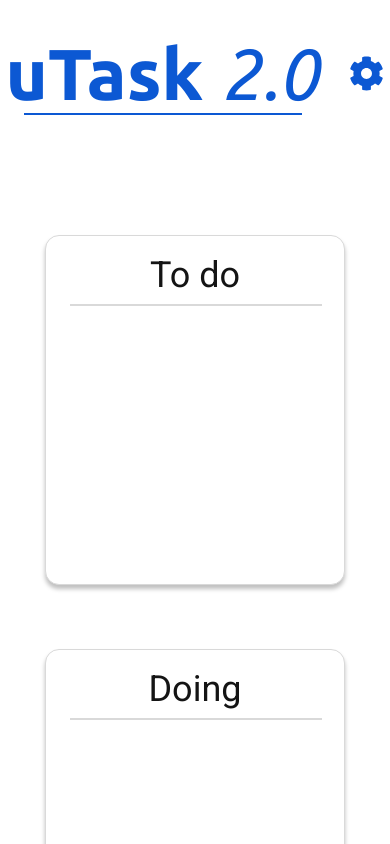
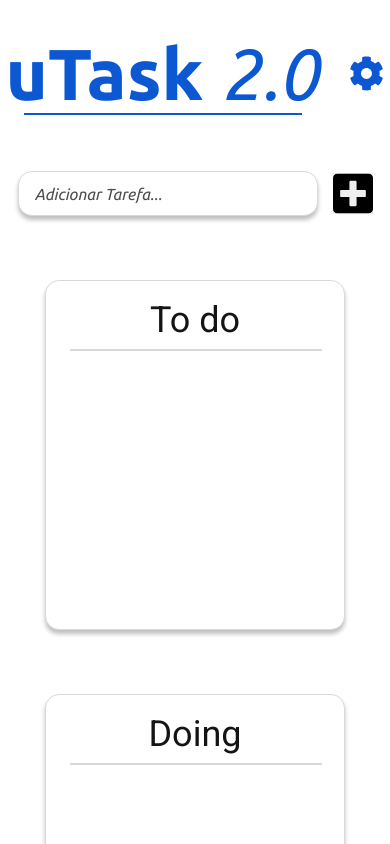
Before and after one commit to AugustoBSimionato/uTask2.0-React, a React (Vite) app in the folder client/: page / in a window 390 px wide. Shown: the top 844 px of the page. Built offline with nearby package versions, Linux system fonts and the light colour scheme.

Commit message:
add task card

```diff
--- a/client/src/App.jsx
+++ b/client/src/App.jsx
@@ -1,15 +1,21 @@
-import React from 'react';
-import { Navbar } from './components';
+import React, { useState } from 'react';
+import { Navbar, AddForm } from './components';
 
 import './App.css';
 
 function App() {
+  const [tasks, setTask] = useState([]);
+
+  function addTask(task) {
+    setTask([task, ...tasks]);
+  }
 
   return (
     <div>
       <Navbar />
 
       <div className="main__container">
+        <AddForm addTask={addTask} />
         <div className="main__cards">
           <div className="main__card-todo custom__card">
             <h2>To do</h2>
--- a/client/src/components/AddForm/AddForm.css
+++ b/client/src/components/AddForm/AddForm.css
@@ -0,0 +1,58 @@
+.main__add-task div {
+  position: relative;
+  left: 20px;
+}
+
+.main__add-task button {
+  position: relative;
+  left: 36px;
+  display: flex;
+
+  border: 0;
+}
+
+.main__add-task .main__form {
+  width: 449px;
+  height: 45px;
+}
+
+.main__add-task .main__form input[type='text'] {
+  width: 424px;
+  height: 32px;
+
+  margin-top: 6px;
+  margin-left: 16px;
+}
+
+.main__add-icon {
+  cursor: pointer;
+}
+
+.main__add-icon:hover {
+  transform: scale(0.96);
+}
+
+@media screen and (max-width: 650px) {
+  .main__add-task {
+    padding: 0;
+    justify-content: center;
+  }
+
+  .main__add-task div {
+    left: 0;
+  }
+
+  .main__add-task button {
+    left: 0;
+    margin-left: 15px;
+  }
+
+  .main__add-task .main__form {
+    width: 300px;
+  }
+
+  .main__add-task .main__form input[type='text'] {
+    width: 280px;
+    margin-right: 16px;
+  }
+}
--- a/client/src/components/AddForm/AddForm.jsx
+++ b/client/src/components/AddForm/AddForm.jsx
@@ -1,11 +1,41 @@
-import React from 'react';
+import React, { useState } from 'react';
 import images from '../../constants/images';
 import './AddForm.css';
+import { v4 } from 'uuid';
 
-function AddForm() {
+function AddForm({ addTask }) {
+  const [task, setTask] = useState({
+    id: '',
+    task: ''
+  });
+
+  function handleTaskInputChange(e) {
+    setTask({ ...task, task: e.target.value });
+  }
+
+  function handleSubmit(e) {
+    e.preventDefault();
+    if (task.task.trim()) {
+      addTask({ ...task, id: v4() });
+      setTask({ ...task, task: '' });
+    }
+  }
 
   return (
-    <div></div>
+    <form className="main__add-task flex__center" onSubmit={handleSubmit}>
+      <div className="main__form custom__card">
+        <input
+          type="text"
+          name="task"
+          value={task.task}
+          onChange={handleTaskInputChange}
+          placeholder="Adicionar Tarefa..."
+        />
+      </div>
+      <button type="submit" className="main__add-icon">
+        <img src={images.addBlack} alt="" />
+      </button>
+    </form>
   );
 }
 
```
